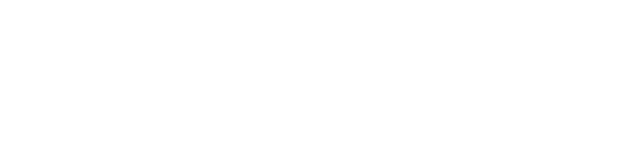
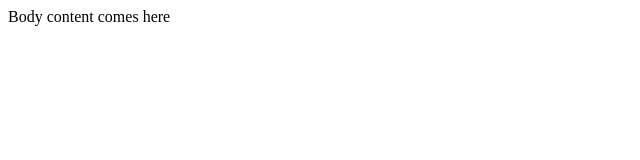
Before and after one commit to ashokkrishnan/MYDevenv, a plain HTML site: page index.html in a window 1280 px wide. Shown: the whole page, without its empty margins (0-640 px from the left). Drawn offline with Linux system fonts and the light colour scheme.

Commit message:
Update index.html

```diff
--- a/index.html
+++ b/index.html
@@ -5,6 +5,6 @@ This is first
 </title>
 </head>
 <body>
-
+Body content comes here
 </body>
 </html>
```
